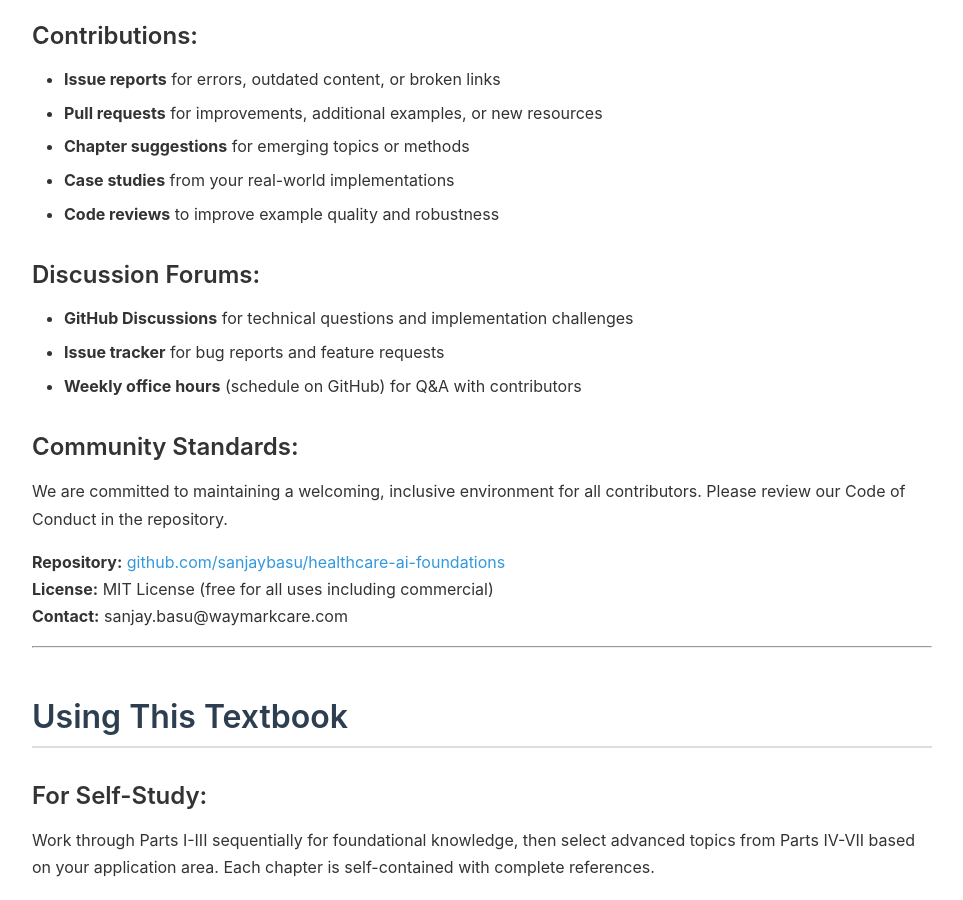
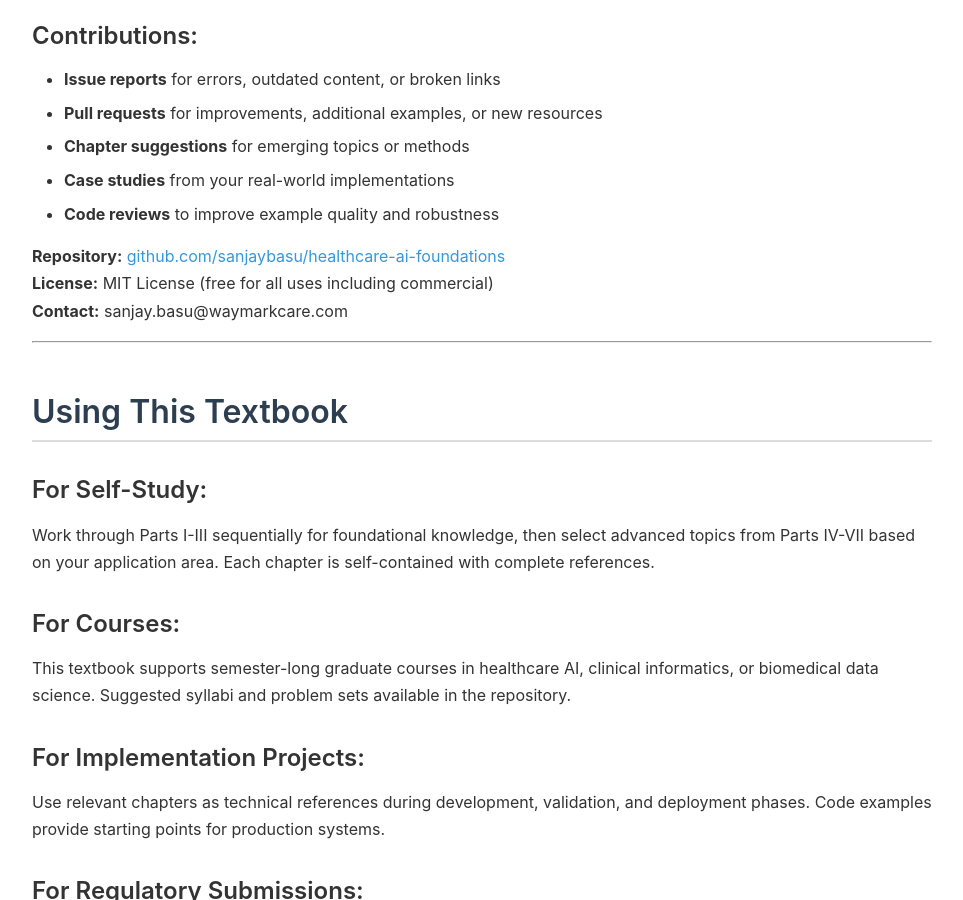
Before and after one commit to sanjaybasu/healthcare-ai-equity, a Jekyll site: the page built from index.md, in a window 1280 px wide and 900 px high, scrolled down 7826 px. Shown: the whole window, without its empty margins (158-1121 px from the left). Built offline with Jekyll 4.4.1, drawn with Linux system fonts in a browser that asks for light colours; nearby versions of some CDN libraries.

Commit message:
Update index.md

```diff
--- a/index.md
+++ b/index.md
@@ -247,14 +247,6 @@ This is a living, community-driven open-source project. We actively welcome:
 - **Case studies** from your real-world implementations
 - **Code reviews** to improve example quality and robustness
 
-### Discussion Forums:
-- **GitHub Discussions** for technical questions and implementation challenges
-- **Issue tracker** for bug reports and feature requests
-- **Weekly office hours** (schedule on GitHub) for Q&A with contributors
-
-### Community Standards:
-We are committed to maintaining a welcoming, inclusive environment for all contributors. Please review our Code of Conduct in the repository.
-
 **Repository:** [github.com/sanjaybasu/healthcare-ai-foundations](https://github.com/sanjaybasu/healthcare-ai-foundations)
 **License:** MIT License (free for all uses including commercial)
 **Contact:** sanjay.basu@waymarkcare.com
```
